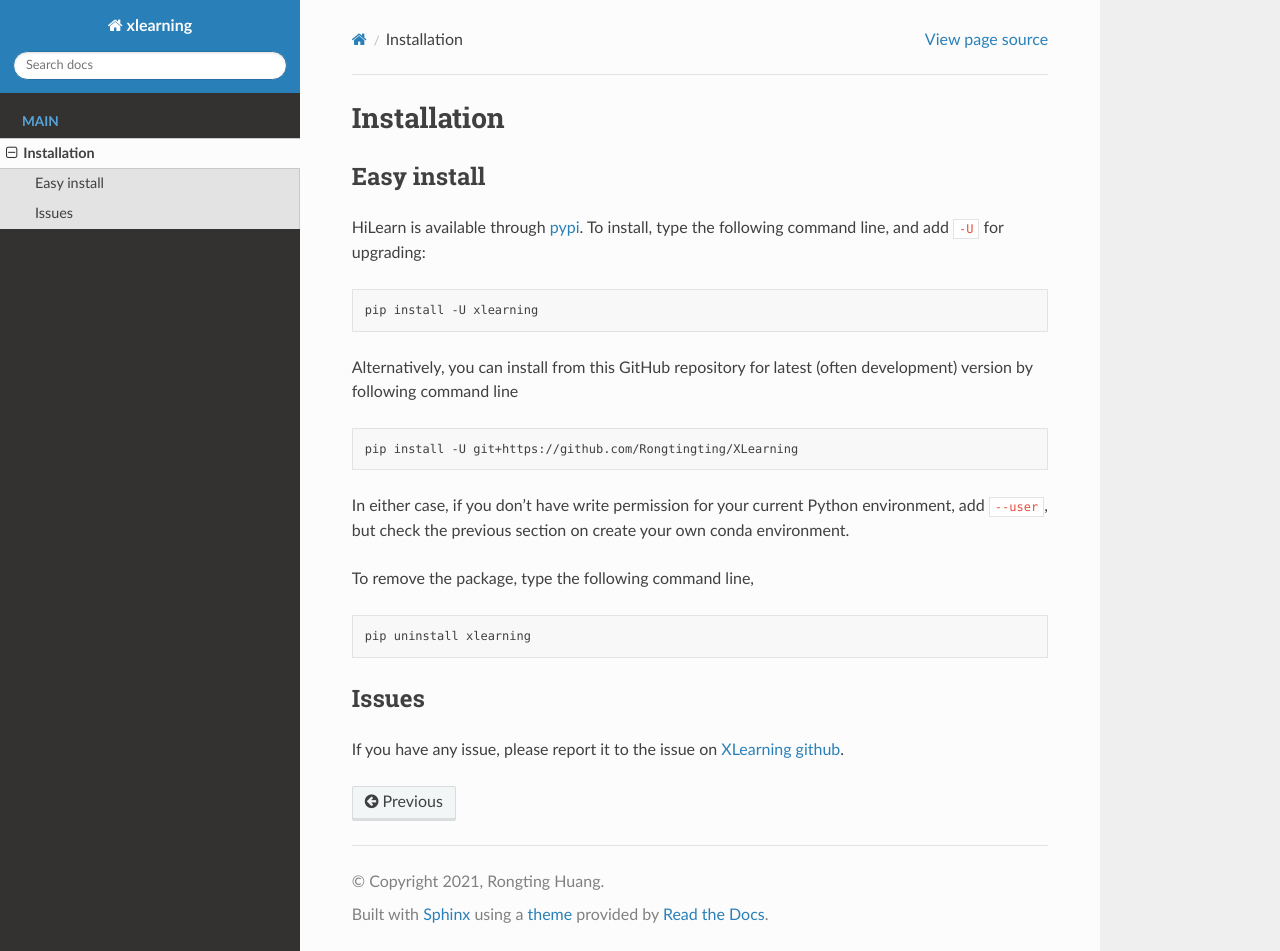
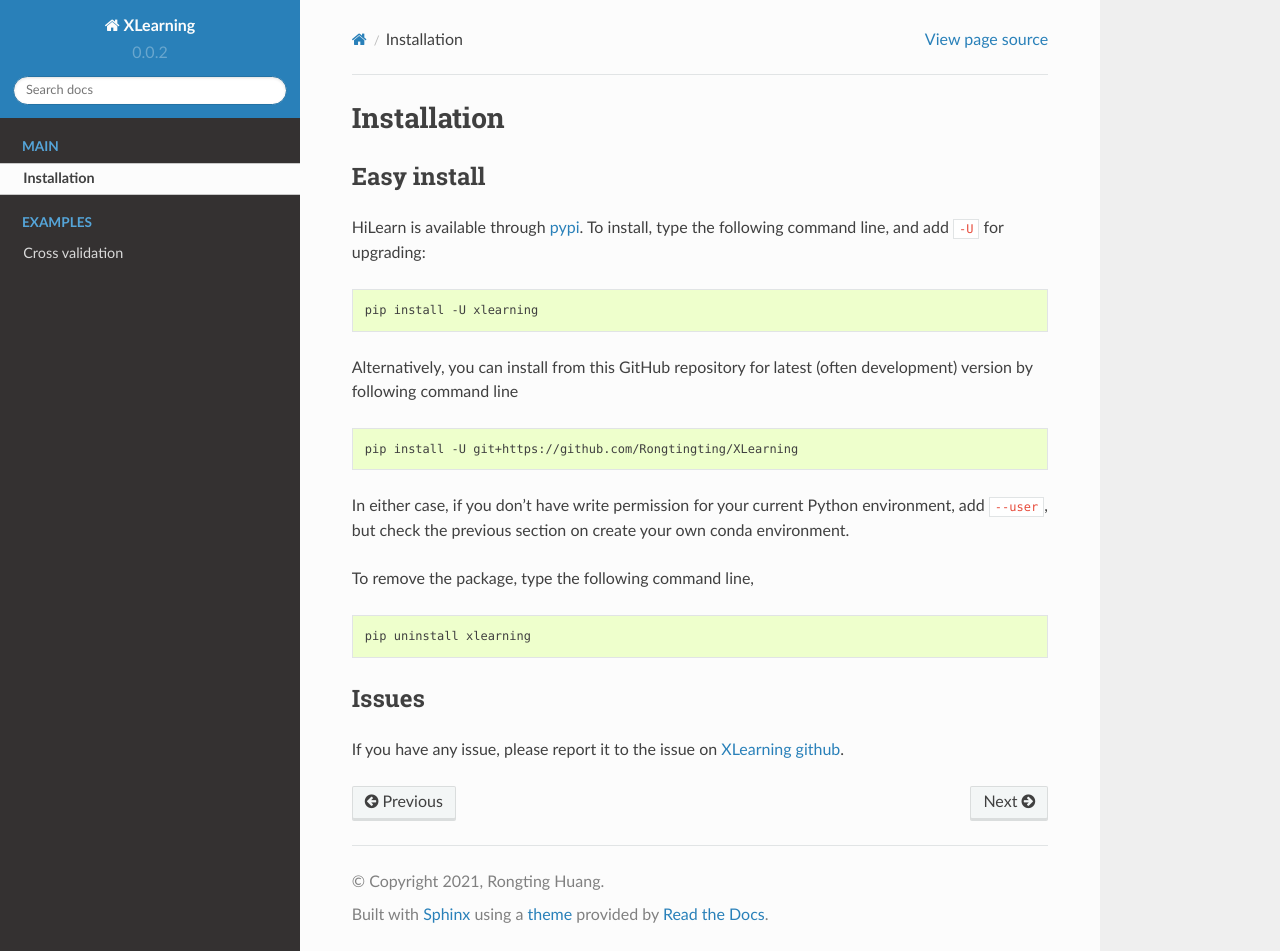
Before and after one commit to Rongtingting/XLearning, a Sphinx documentation site: the page built from docs/install.rst, in a window 1280 px wide and 951 px high. Built offline with Sphinx 7.4.7 and the Read the Docs theme 2.0.0, drawn with Linux system fonts in a browser that asks for light colours; pages that are not in the unit, such as notebooks, are missing from menus; some of the changed lines change nothing that is shown.

Commit message:
conf update

```diff
--- a/docs/conf.py
+++ b/docs/conf.py
@@ -4,33 +4,75 @@
 # list see the documentation:
 # https://www.sphinx-doc.org/en/master/usage/configuration.html
 
+import os
+import sys
+from datetime import datetime
+
 # -- Path setup --------------------------------------------------------------
 
 # If extensions (or modules to document with autodoc) are in another directory,
 # add these directories to sys.path here. If the directory is relative to the
 # documentation root, use os.path.abspath to make it absolute, like shown here.
-#
-# import os
-# import sys
 # sys.path.insert(0, os.path.abspath('.'))
+
 
 
 # -- Project information -----------------------------------------------------
 
-project = 'xlearning'
-copyright = '2021, Rongting Huang'
+project = 'XLearning'
 author = 'Rongting Huang'
+title = "A small library of machine learning tools and plottings in X-Projects."
+# copyright = '2021, Rongting Huang'
+copyright = f"{datetime.now():%Y}, {author}"
 
 # The full version, including alpha/beta/rc tags
-release = '0.0.2'
+# release = '0.0.2'
+
+# The version info for the project you're documenting, acts as replacement for
+# |version| and |release|, also used in various other places throughout the
+# built documents.
+#
+# The short X.Y version.
+import xlearning
+version = xlearning.__version__ #'0.0.2' #
+# The full version, including alpha/beta/rc tags.
+release = version
+
+
 
 
 # -- General configuration ---------------------------------------------------
 
+# The language for content autogenerated by Sphinx. Refer to documentation
+# for a list of supported languages.
+#language = None
+
+# There are two options for replacing |today|: either, you set today to some
+# non-false value, then it is used:
+#today = ''
+# Else, today_fmt is used as the format for a strftime call.
+#today_fmt = '%B %d, %Y'
+
 # Add any Sphinx extension module names here, as strings. They can be
 # extensions coming with Sphinx (named 'sphinx.ext.*') or your custom
 # ones.
+
+needs_sphinx = "1.7"
+
 extensions = [
+    "sphinx.ext.autodoc",
+    "sphinx.ext.viewcode",
+    "sphinx.ext.doctest",
+    "sphinx.ext.coverage",
+    "sphinx.ext.mathjax",
+    "sphinx.ext.autosummary",
+    "sphinx.ext.napoleon",
+    "sphinx.ext.intersphinx",
+    "sphinx.ext.githubpages",
+    "sphinx_autodoc_typehints",
+    "matplotlib.sphinxext.plot_directive",
+    "nbsphinx",
+    # "edit_on_github",
     'recommonmark',
     'sphinx_markdown_tables'
 ]
@@ -38,18 +80,57 @@
 # Add any paths that contain templates here, relative to this directory.
 templates_path = ['_templates']
 
+# The suffix of source filenames.
+source_suffix = ['.rst', ".ipynb", ".md"]
+
+# The encoding of source files.
+#source_encoding = 'utf-8-sig'
+
+# The master toctree document.
+master_doc = 'index'
+
 # List of patterns, relative to source directory, that match files and
 # directories to ignore when looking for source files.
 # This pattern also affects html_static_path and html_extra_path.
 exclude_patterns = ['_build', 'Thumbs.db', '.DS_Store']
+
+# The reST default role (used for this markup: `text`) to use for all
+# documents.
+#default_role = None
+
+# If true, '()' will be appended to :func: etc. cross-reference text.
+#add_function_parentheses = True
+
+# If true, the current module name will be prepended to all description
+# unit titles (such as .. function::).
+#add_module_names = True
+
+# If true, sectionauthor and moduleauthor directives will be shown in the
+# output. They are ignored by default.
+#show_authors = False
+
+# The name of the Pygments (syntax highlighting) style to use.
+pygments_style = 'sphinx'
+
+# A list of ignored prefixes for module index sorting.
+#modindex_common_prefix = []
+
+# If true, keep warnings as "system message" paragraphs in the built documents.
+#keep_warnings = False
+
 
 
 # -- Options for HTML output -------------------------------------------------
 
 # The theme to use for HTML and HTML Help pages.  See the documentation for
 # a list of builtin themes.
-#
+# html_theme = 'default'
+# html_theme = "bizstyle"
+# html_theme = "nature"
 html_theme = 'sphinx_rtd_theme'
+github_repo = 'XLearning'
+github_nb_repo = 'hilearn-tutorials'
+html_theme_options = dict(navigation_depth=1, titles_only=True)
 
 # Add any paths that contain custom static files (such as style sheets) here,
 # relative to this directory. They are copied after the builtin static files,
```
